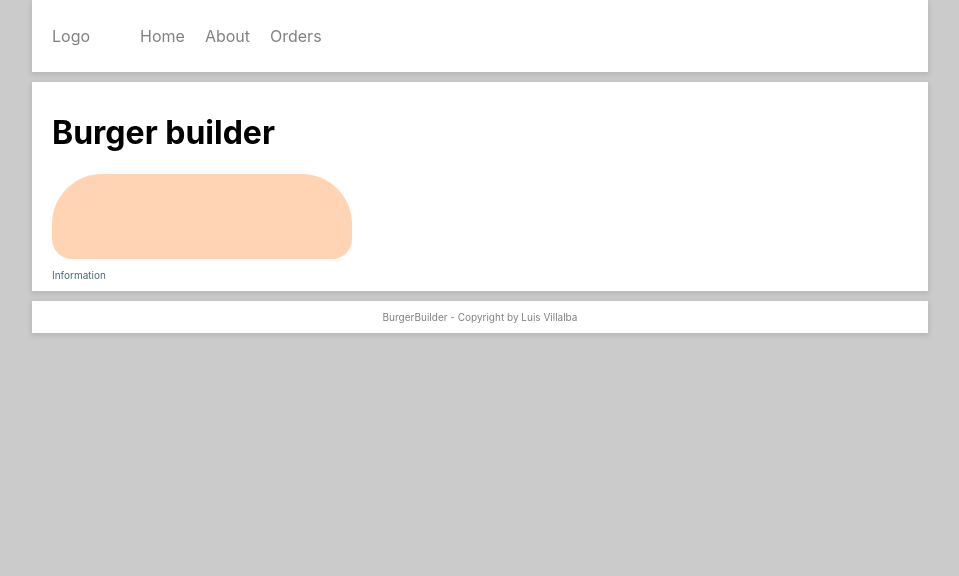
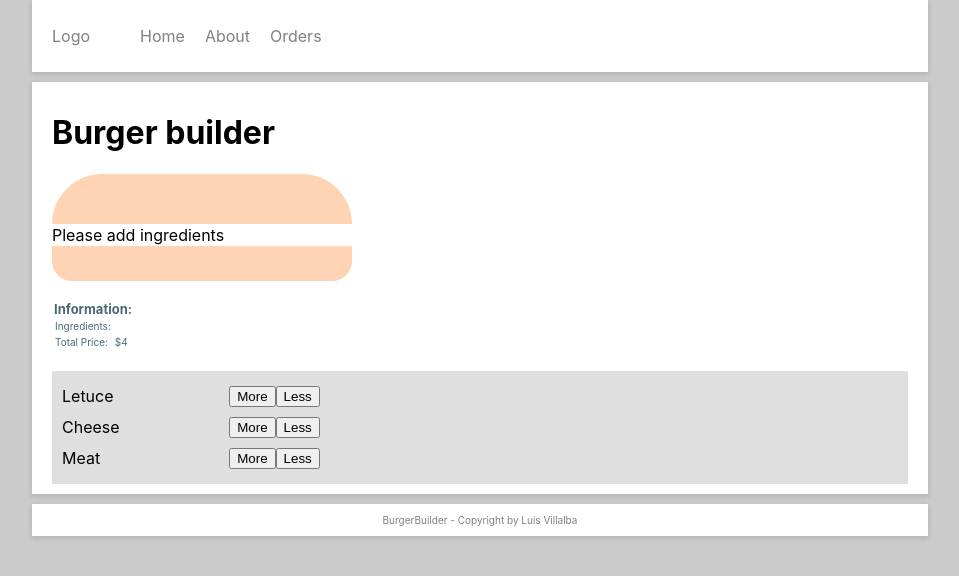
Before and after one commit to luisvillalba/burger-builder, a React app: page / in a window 1280 px wide. Shown: the top 576 px of the page, without its empty margins (160-1119 px from the left). Built offline with nearby package versions, Linux system fonts and the light colour scheme.

Commit message:
Added burger editor

```diff
--- /dev/null
+++ b/src/components/BurgerBuilder/BurgerEditor/BuildControl/BuildControl.js
@@ -0,0 +1,14 @@
+import React from 'react';
+import css from './BuildControl.module.css';
+
+const BuildControl = (props) => {
+  return (
+    <div className={css.BuildControl}>
+      <span className={css['BuildControl__label']}>{props.label}</span>
+      <button onClick={props.addIngredient} className={`${css['BuildControl__button']} ${css['BuildControl__button--more']}`}>More</button>
+      <button onClick={props.removeIngredient} className={`${css['BuildControl__button']} ${css['BuildControl__button--less']}`}>Less</button>
+    </div>
+  );
+};
+
+export default BuildControl;
--- /dev/null
+++ b/src/components/BurgerBuilder/BurgerEditor/BuildControl/BuildControl.module.css
@@ -0,0 +1,22 @@
+.BuildControl {
+  margin: 5px 0;
+  display: flex;
+  width: 100%;
+  flex-basis: 20%;
+}
+
+.BuildControl__label {
+  width: 20%;
+}
+
+.BuildControl__button {
+
+}
+
+.BuildControl__button--less {
+
+}
+
+.BuildControl__button--more {
+
+}
--- /dev/null
+++ b/src/components/BurgerBuilder/BurgerEditor/BurgerEditor.js
@@ -0,0 +1,25 @@
+import React from 'react';
+import css from './BurgerEditor.module.css';
+import BuildControl from './BuildControl/BuildControl';
+
+const BUILD_CONTROLS = [
+  {label: 'Letuce', value: 'Letuce'},
+  {label: 'Cheese', value: 'Cheese'},
+  {label: 'Meat', value: 'Meat'},
+];
+
+const BurgerEditor = (props) => {
+  return (
+    <div className={css.BurgerEditor}>
+      { BUILD_CONTROLS.map((control) => (
+        <BuildControl
+          label={control.label}
+          value={control.value}
+          addIngredient={() => props.addIngredient(control.value)}
+          removeIngredient={() => props.removeIngredient(control.value)} />
+      )) }
+    </div>
+  )
+}
+
+export default BurgerEditor
--- /dev/null
+++ b/src/components/BurgerBuilder/BurgerEditor/BurgerEditor.module.css
@@ -0,0 +1,7 @@
+.BurgerEditor {
+  background-color: rgb(223, 223, 223);
+  margin-top: 20px;
+  padding: 10px;
+  display: flex;
+  flex-direction: column;
+}
--- a/src/components/BurgerBuilder/BurgerRepresentation/BurgerInformation/BurgerInformation.js
+++ b/src/components/BurgerBuilder/BurgerRepresentation/BurgerInformation/BurgerInformation.js
@@ -1,10 +1,21 @@
 import React from 'react';
 import css from './BurgerInformation.module.css';
 
-const BurgerInformation = () => {
+const BurgerInformation = (props) => {
+  const ingredients = Object.keys(props.ingredients)
+      .filter((key) => props.ingredients[key] > 0);
+
   return (
     <div className={css.BurgerInformation}>
-      Information
+      <strong className={css['BurgerInformation__heading']}>Information:</strong>
+      <table>
+        <tr>
+          <td>Ingredients:</td><td>{ingredients.join(', ')}</td>
+        </tr>
+        <tr>
+          <td>Total Price:</td><td>${props.price}</td>
+        </tr>
+      </table>
     </div>
   );
 };
--- a/src/components/BurgerBuilder/BurgerRepresentation/BurgerInformation/BurgerInformation.module.css
+++ b/src/components/BurgerBuilder/BurgerRepresentation/BurgerInformation/BurgerInformation.module.css
@@ -2,4 +2,10 @@
   font-size: 10px;
   margin-top: 10px;
   color: #4a6976;
+  padding: 10px 0 0 0;
 }
+
+.BurgerInformation__heading {
+  margin: 0 0 0 2px;
+  font-size: 13px;
+}
--- a/src/components/BurgerBuilder/BurgerRepresentation/BurgerIngredient/BurgerIngredient.module.css
+++ b/src/components/BurgerBuilder/BurgerRepresentation/BurgerIngredient/BurgerIngredient.module.css
@@ -1,5 +1,6 @@
 .BurgerIngredient {
   width: 300px;
+  margin: 1px 0;
 }
 
 .BurgerIngredient--BreadTop {
@@ -19,3 +20,15 @@
   border-radius: 5px;
   height: 15px;
 }
+
+.BurgerIngredient--Cheese {
+  background-color: #ffdd6c;
+  border-radius: 2px;
+  height: 4px;
+}
+
+.BurgerIngredient--Letuce {
+  background-color: #1a9420;
+  border-radius: 2px;
+  height: 8px;
+}
--- a/src/components/BurgerBuilder/BurgerRepresentation/BurgerRepresentation.js
+++ b/src/components/BurgerBuilder/BurgerRepresentation/BurgerRepresentation.js
@@ -4,13 +4,20 @@ import BurgerIngredient from './BurgerIngredient/BurgerIngredient';
 import BurgerInformation from './BurgerInformation/BurgerInformation';
 
 const BurgerRepresentation = (props) => {
+  const ingredients = Object.keys(props.ingredients)
+      .filter((key) => props.ingredients[key] > 0)
+      .reduce((ac, cur) => {
+        return ac.concat([...Array(props.ingredients[cur])].fill(<BurgerIngredient type={cur} />));
+      }, []);
+
   return (
     <div className={css.BurgerRepresentation}>
       <div className={css.Burger}>
         <BurgerIngredient type="BreadTop" />
+        {(ingredients.length) ? ingredients : 'Please add ingredients'}
         <BurgerIngredient type="BreadBottom" />
       </div>
-      <BurgerInformation></BurgerInformation>
+      <BurgerInformation ingredients={props.ingredients} price={props.price}/>
     </div>
   );
 };
--- a/src/containers/BurgerBuilder/BurgerBuilder.js
+++ b/src/containers/BurgerBuilder/BurgerBuilder.js
@@ -1,16 +1,51 @@
 import React from 'react';
 import css from './BurgerBuilder.module.css';
 import BurgerRepresentation from '../../components/BurgerBuilder/BurgerRepresentation/BurgerRepresentation';
+import BurgerEditor from '../../components/BurgerBuilder/BurgerEditor/BurgerEditor';
+
+const INGREDIENT_PRICES = {
+  Letuce: 0.3,
+  Cheese: 0.5,
+  Meat: 1,
+}
 
 class BurgerBuilder extends React.Component {
   state = {
-    'Ingredients': []
+    ingredients: {
+      Letuce: 0,
+      Cheese: 0,
+      Meat: 0
+    },
+    totalPrice: 4
   };
+
+  removeIngredient(type) {
+    if (this.state.ingredients[type] > 0) {
+      let ingredients = {...this.state.ingredients};
+      let price = this.state.totalPrice - INGREDIENT_PRICES[type];
+
+      ingredients[type] = ingredients[type] - 1;
+      this.setState({totalPrice: price, ingredients: ingredients});
+    }
+  }
+
+  addIngredient(type) {
+    let ingredients = {...this.state.ingredients};
+    let price = this.state.totalPrice + INGREDIENT_PRICES[type];
+
+    ingredients[type] = ingredients[type] + 1;
+    this.setState({totalPrice: price, ingredients: ingredients});
+  }
 
   render() {
     return (
       <section className={css.BurgerBuilder}>
-        <BurgerRepresentation></BurgerRepresentation>
+        <BurgerRepresentation
+          ingredients={this.state.ingredients}
+          price={this.state.totalPrice}/>
+        <BurgerEditor
+          addIngredient={this.addIngredient.bind(this)}
+          removeIngredient={this.removeIngredient.bind(this)}/>
       </section>
     );
   }
```
